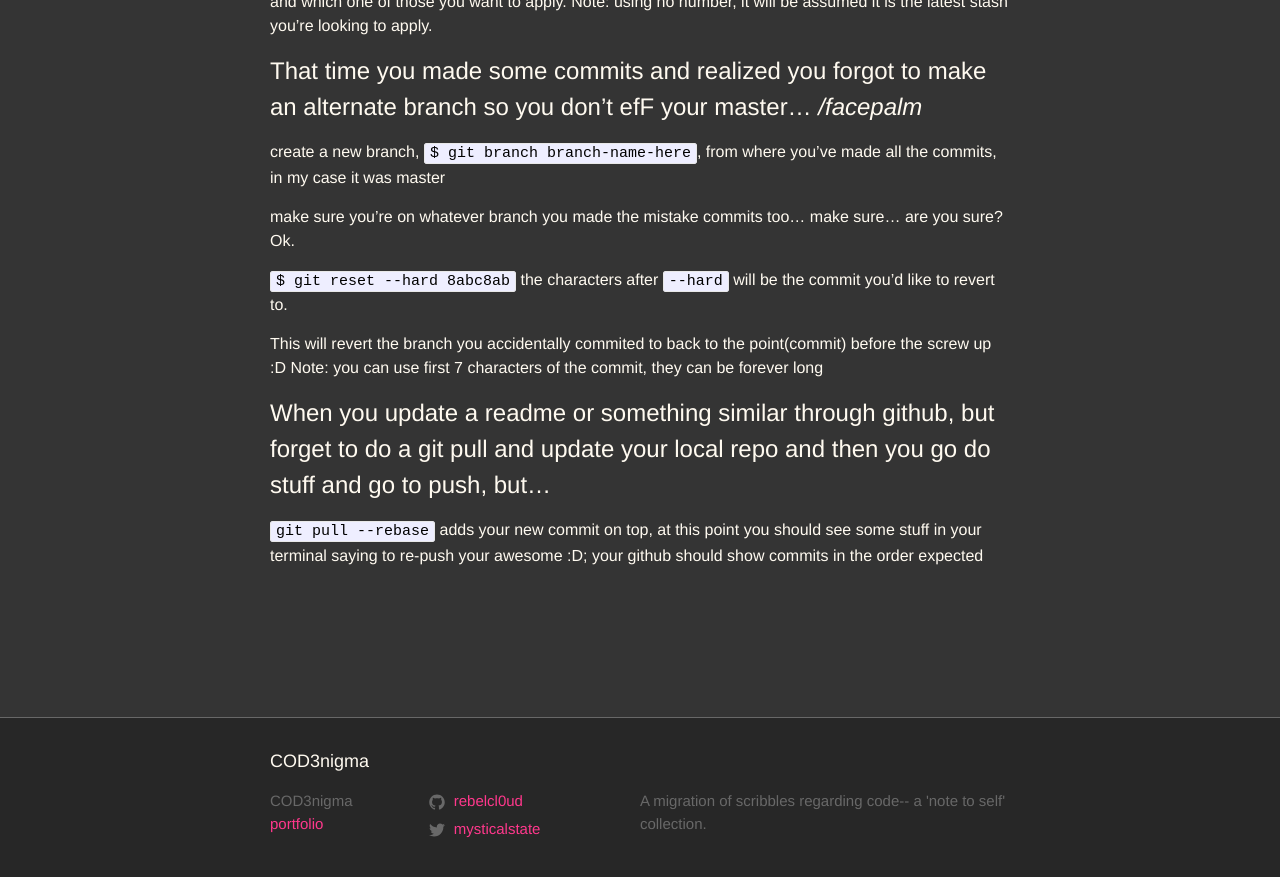
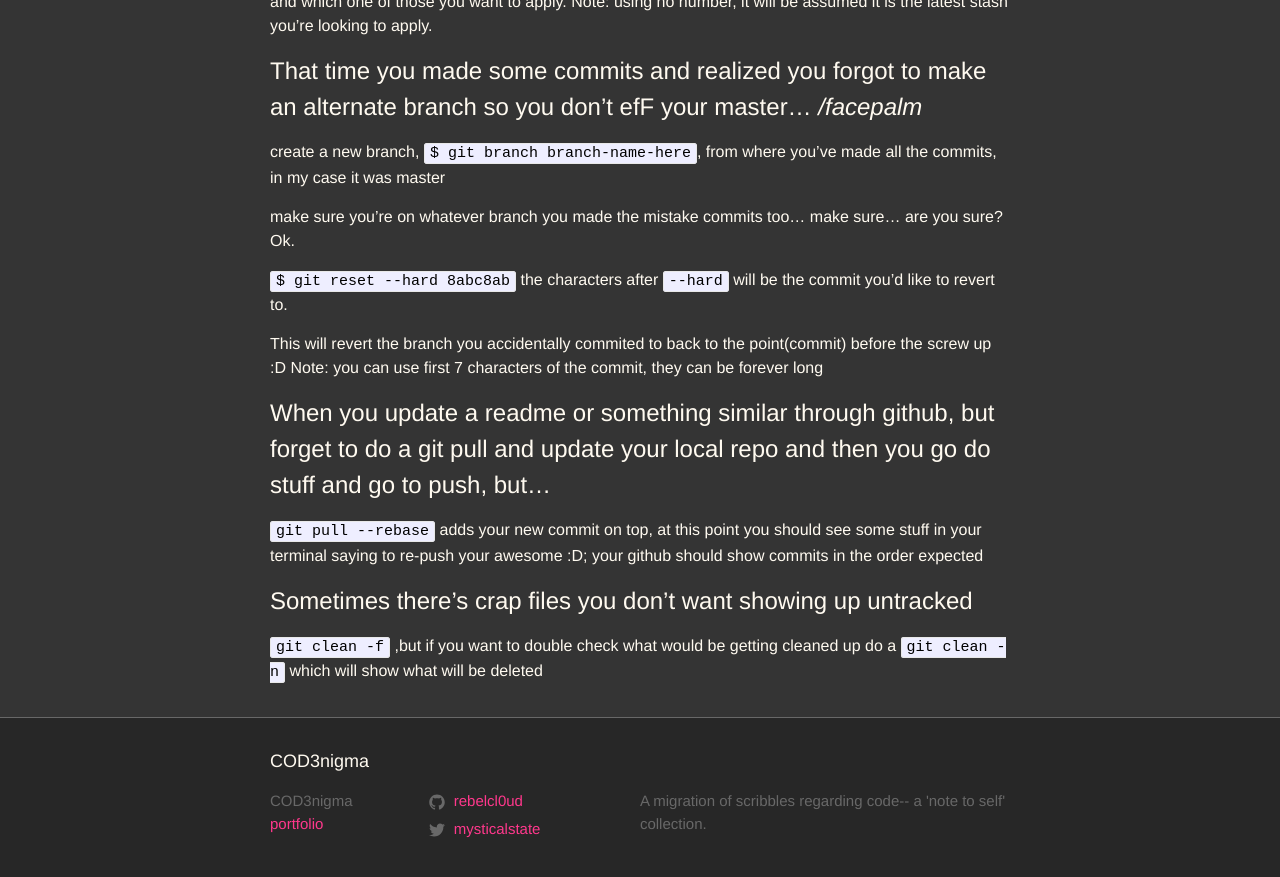
Before and after one commit to rebelcl0ud/blog, a Jekyll site: the page built from _posts/2017-06-19-[06]-git-it-done.markdown, in a window 1280 px wide and 900 px high, scrolled down 1870 px. Shown: the top 877 px of the window. Built offline with Jekyll 4.4.1, drawn with Linux system fonts in a browser that asks for light colours.

Commit message:
add: git clean options to git list

```diff
--- a/_posts/2017-06-19-[06]-git-it-done.markdown
+++ b/_posts/2017-06-19-[06]-git-it-done.markdown
@@ -91,3 +91,6 @@ Note: you can use first 7 characters of the commit, they can be forever long
 
 # When you update a readme or something similar through github, but forget to do a git pull and update your local repo and then you go do stuff and go to push, but...
 `git pull --rebase` adds your new commit on top, at this point you should see some stuff in your terminal saying to re-push your awesome :D; your github should show commits in the order expected
+
+# Sometimes there's crap files you don't want showing up untracked
+`git clean -f` ,but if you want to double check what would be getting cleaned up do a `git clean -n` which will show what will be deleted
```
